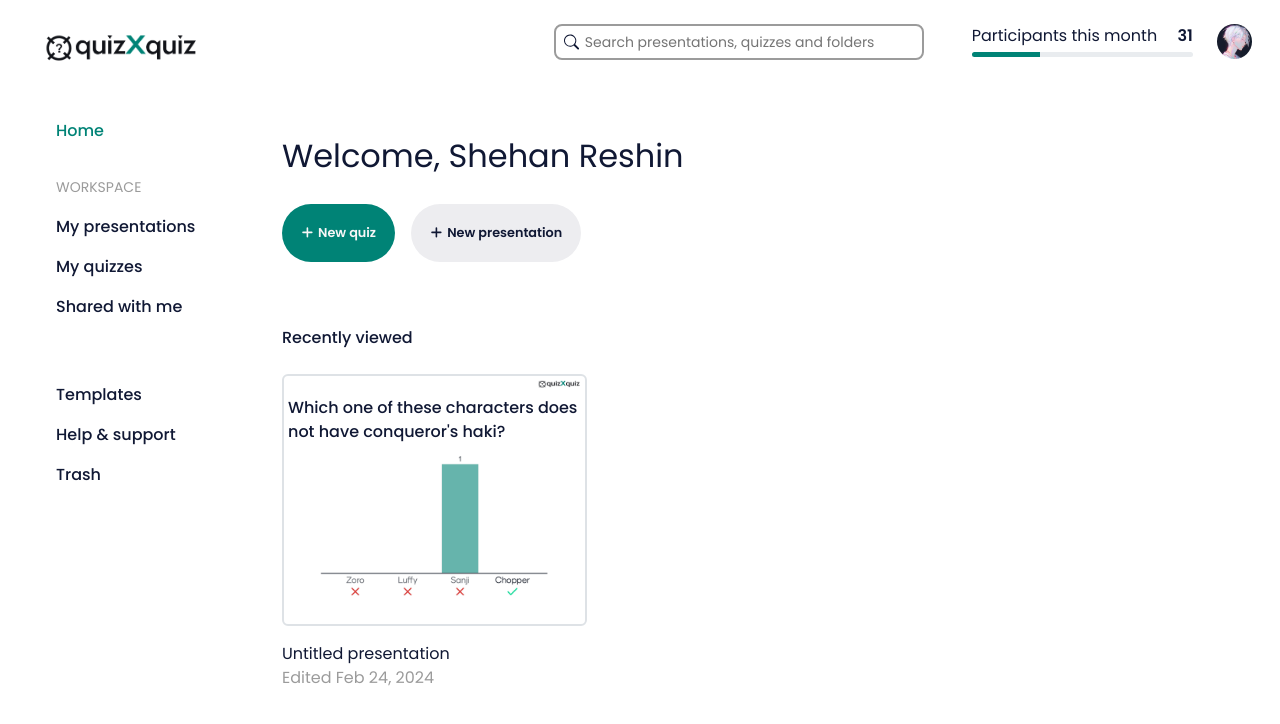
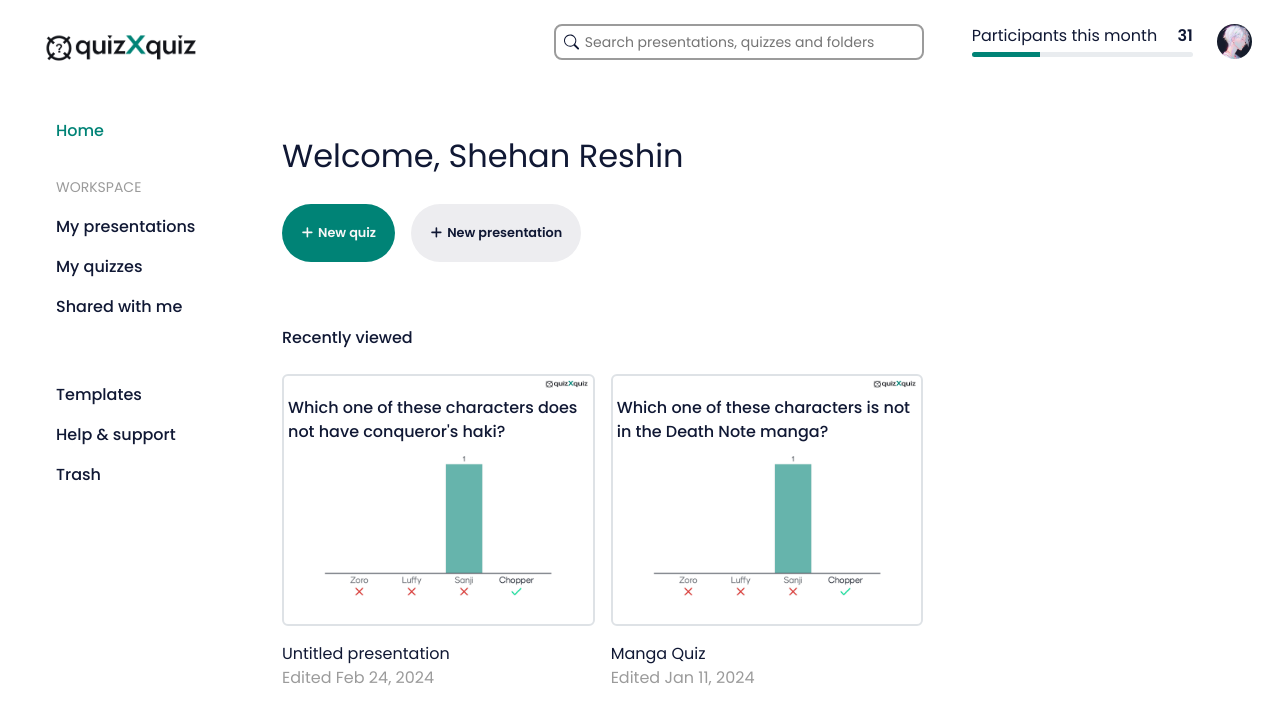
Before and after one commit to shehanreshin/quizxquiz, a React (Vite) app in the folder client/: page / in a window 1280 px wide. Shown: the top 724 px of the page. Built offline with nearby package versions, Linux system fonts and the light colour scheme.

Commit message:
Finalize the look of the home page

```diff
--- a/client/src/components/user/home/Home.tsx
+++ b/client/src/components/user/home/Home.tsx
@@ -19,9 +19,12 @@ function Home() {
                     <NewXButton text="New presentation" />
                 </div>
                 <div className="fs-6 fw-medium mb-4">Recently viewed</div>
-                <div className="row w-100">
+                <div className="row w-100 gx-3">
                     <div className="col-4" style={{ height: '42vh' }}>
                         <PresentationCard question="Which one of these characters does not have conqueror's haki?" title="Untitled presentation" editedDate="Feb 24, 2024" />
+                    </div>
+                    <div className="col-4" style={{ height: '42vh' }}>
+                        <PresentationCard question="Which one of these characters is not in the Death Note manga?" title="Manga Quiz" editedDate="Jan 11, 2024" />
                     </div>
                 </div>
             </div>
```
